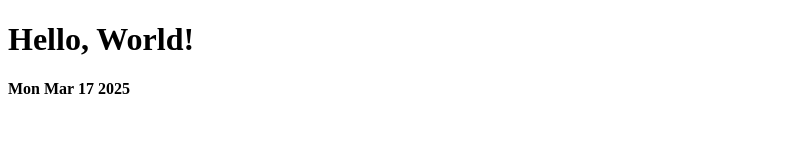
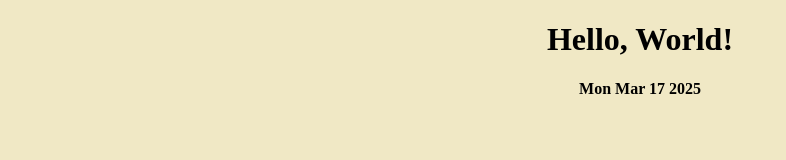
Before and after one commit to chrisloewenthal/portfolio, a plain HTML site: page index.html in a window 1280 px wide. Shown: the whole page, without its empty margins (0-786 px from the left). Drawn offline with Linux system fonts and the light colour scheme.

Commit message:
added css file and folder

```diff
--- a/index.html
+++ b/index.html
@@ -1,6 +1,10 @@
 <!DOCTYPE html>
 <html>
   <head>
+    <link rel="stylesheet" href="styles/styles.css" />
+    <!-- Write your comments here -->
+      <!-- added a script tag in this page to load the js code in our webpage tells the browser to load the file index.js. This happeens asynchornously and
+       then the javascript code is executed -->
     <script async src="./javascript/index.js"></script>
     <title>My webpage!</title>
   </head>
--- a/javascript/index.js
+++ b/javascript/index.js
@@ -1,3 +1,4 @@
 
-
+//gets element with id 'date' and sets the text insite it to a new Date() object
+//that is converted into a more readable string
 document.getElementById('date').innerHTML = new Date().toDateString();
--- /dev/null
+++ b/styles/styles.css
@@ -0,0 +1,4 @@
+body {
+    text-align: center;
+    background-color: #f0e8c5;
+  }
```
